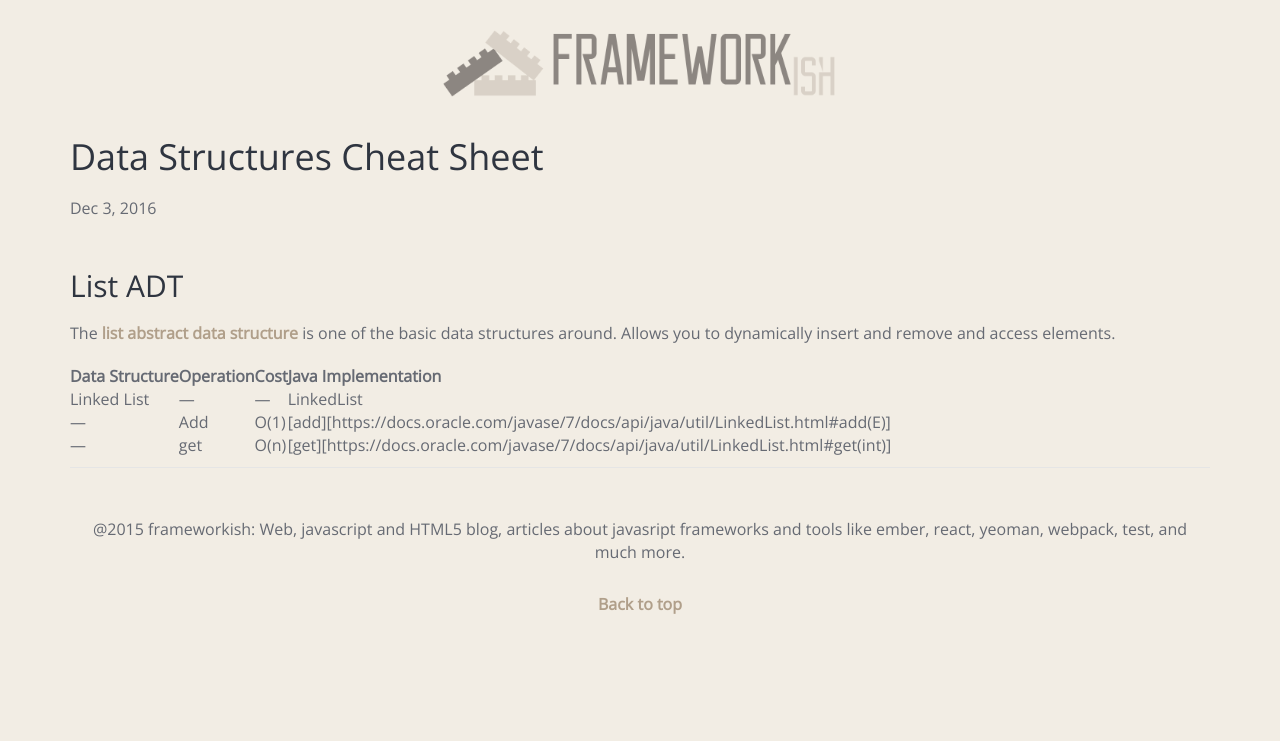
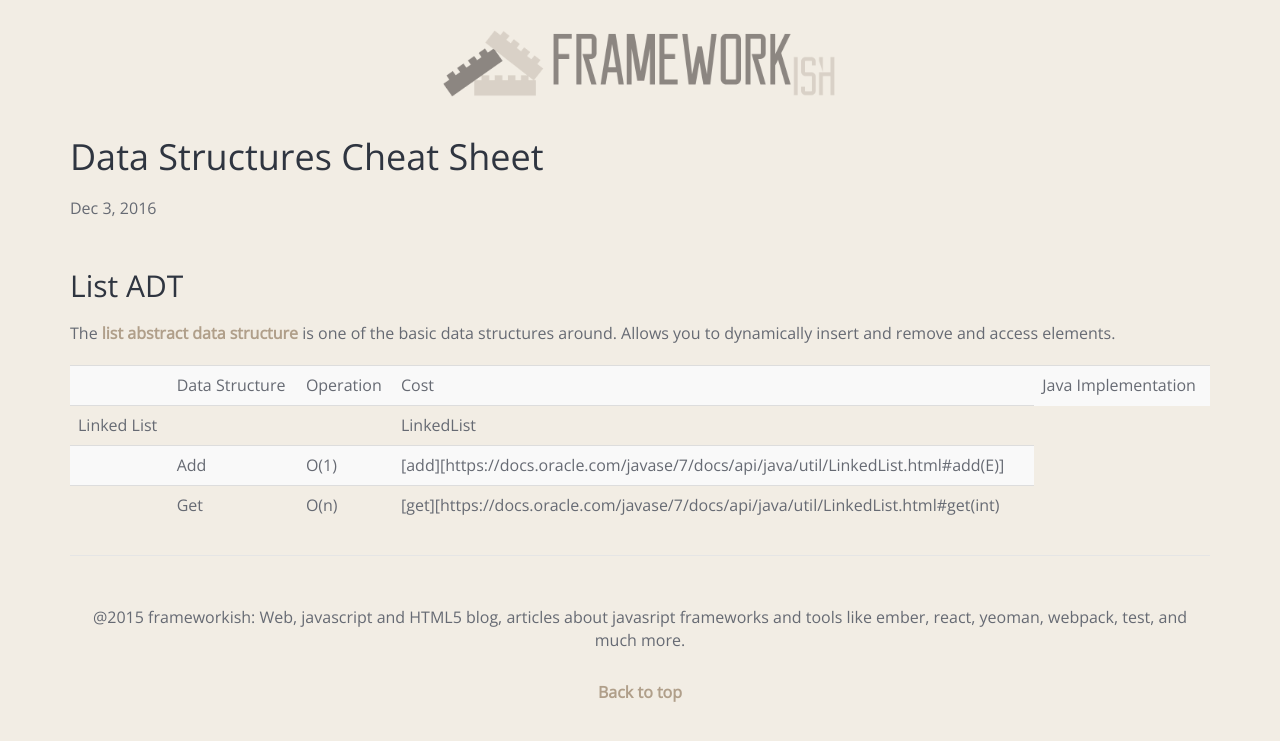
Before and after one commit to Rastikko/Rastikko.github.io, a Jekyll site: the page built from _posts/2016-12-03-data-structures-cheatsheet.md, in a window 1280 px wide. Shown: the top 741 px of the page. Built offline with Jekyll 4.4.1, drawn with Linux system fonts in a browser that asks for light colours.

```diff
--- a/_posts/2016-12-03-data-structures-cheatsheet.md
+++ b/_posts/2016-12-03-data-structures-cheatsheet.md
@@ -10,8 +10,29 @@ categories: html
 
 The [list abstract data structure](https://goo.gl/mhgkxI) is one of the basic data structures around. Allows you to dynamically insert and remove and access elements.
 
-|Data Structure|Operation|Cost|Java Implementation
-|---|---|---|---|
-|Linked List|---|---|LinkedList
-|---|Add|O(1)|[add][https://docs.oracle.com/javase/7/docs/api/java/util/LinkedList.html#add(E)]
-|---|get|O(n)|[get][https://docs.oracle.com/javase/7/docs/api/java/util/LinkedList.html#get(int)]
+<table class="table table-striped">
+  <th>
+    <td>Data Structure</td>
+    <td>Operation</td>
+    <td>Cost</td>
+    <td>Java Implementation</td>
+  </th>
+  <tr>
+    <td>Linked List</td>
+    <td></td>
+    <td></td>
+    <td>LinkedList</td>
+  </tr>
+  <tr>
+    <td></td>
+    <td>Add</td>
+    <td>O(1)</td>
+    <td>[add][https://docs.oracle.com/javase/7/docs/api/java/util/LinkedList.html#add(E)]</td>
+  </tr>
+  <tr>
+    <td></td>
+    <td>Get</td>
+    <td>O(n)</td>
+    <td>[get][https://docs.oracle.com/javase/7/docs/api/java/util/LinkedList.html#get(int)</td>
+  </tr>
+</table>
```
